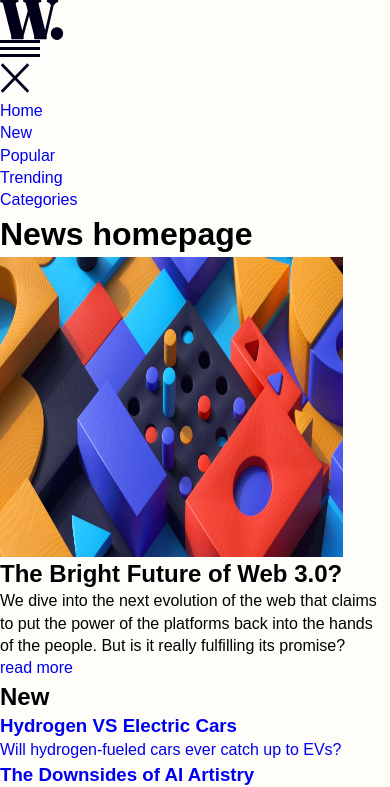
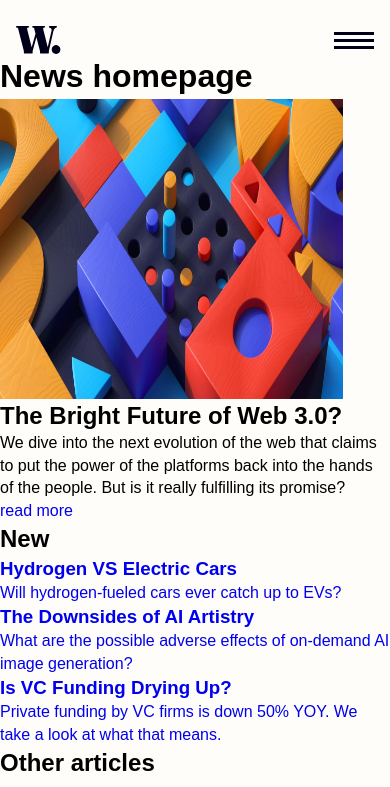
Before and after one commit to JorgeAMendoza/news-homepage, a Next.js app: page / in a window 390 px wide. Shown: the top 787 px of the page. Built offline with nearby package versions, Linux system fonts and the light colour scheme.

Commit message:
create navbar style page and apply base style for mobile view

```diff
--- a/src/components/Navbar/NavBar.tsx
+++ b/src/components/Navbar/NavBar.tsx
@@ -1,20 +1,24 @@
 import Image from 'next/image';
 import Link from 'next/link';
+import Style from './navbar.module.scss';
 
 const NavBar = () => {
   return (
-    <div>
+    <div className={Style.navbar}>
+      <div className={Style.navbarContainer}>
         <Link href="/" aria-label="navigate back to homepage">
           <Image
             src="/images/logo.svg"
-          width={64}
-          height={40}
+            width={45}
+            height={28}
             alt="Website logo"
           />
         </Link>
+
         <button
           aria-label="click to open navigation menu"
           aria-controls="nav-menu"
+          className={Style.openMenuButton}
         >
           <Image
             src="/images/icon-menu.svg"
@@ -23,7 +27,8 @@ const NavBar = () => {
             alt="menu icon"
           />
         </button>
-      <nav id="nav-menu" aria-hidden="true">
+
+        <nav id="nav-menu" aria-hidden="true" className={Style.nav}>
           <button
             aria-label="click button to close the nav menu"
             aria-controls="nav-menu"
@@ -36,7 +41,7 @@ const NavBar = () => {
             />
           </button>
 
-        <ul>
+          <ul className={Style.navLinks}>
             <li>
               <a href="home">Home</a>
             </li>
@@ -55,6 +60,7 @@ const NavBar = () => {
           </ul>
         </nav>
       </div>
+    </div>
   );
 };
 
--- /dev/null
+++ b/src/components/Navbar/navbar.module.scss
@@ -0,0 +1,28 @@
+@use '../../styles/variables' as *;
+@use '../../styles/utils.module.scss' as *;
+
+.navbar {
+  position: relative;
+  padding-top: 2.6rem;
+}
+
+.navbarContainer {
+  @extend .container;
+  display: flex;
+  justify-content: space-between;
+  align-items: center;
+}
+
+.navLinks {
+  display: none;
+}
+
+.openMenuButton {
+}
+
+.nav[aria-hidden='true'] {
+  position: absolute;
+  visibility: hidden;
+  top: 0;
+  left: 0;
+}
```
Lines whose indentation alone changed are shown as unchanged.
